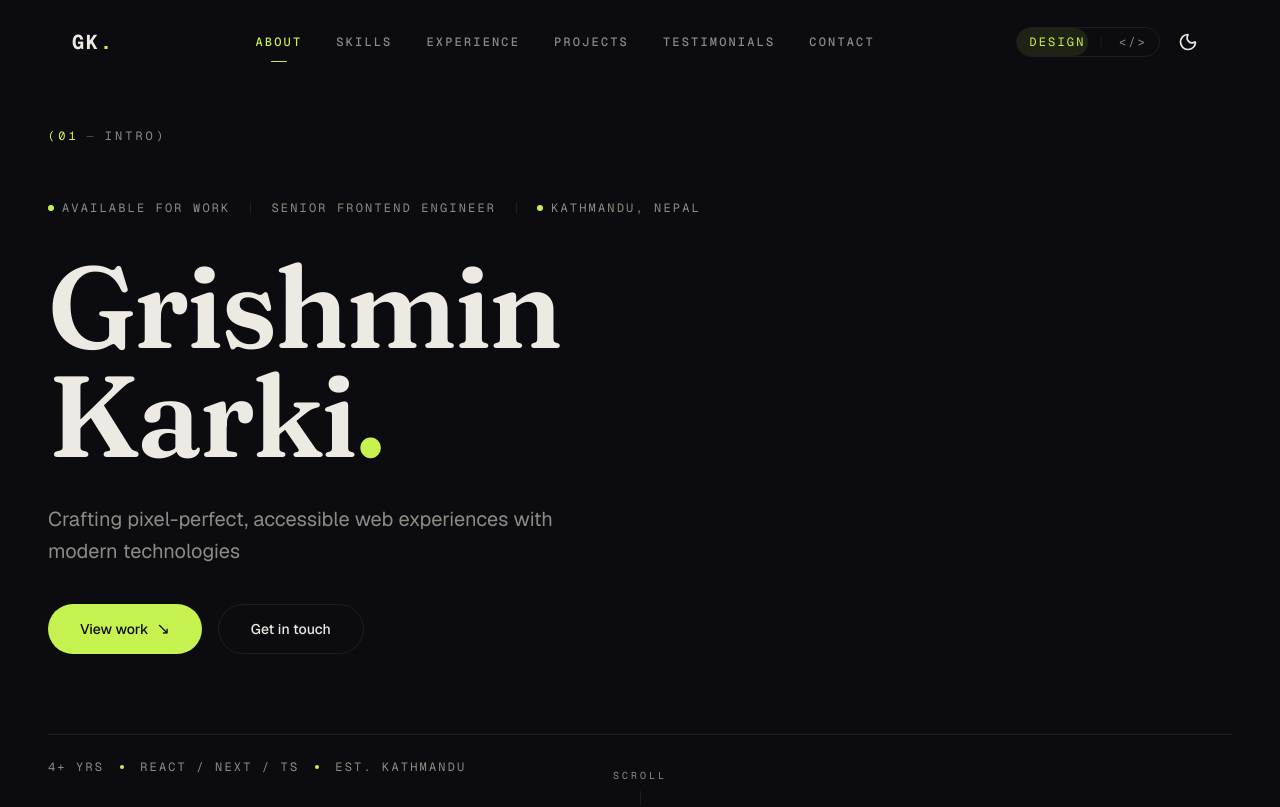
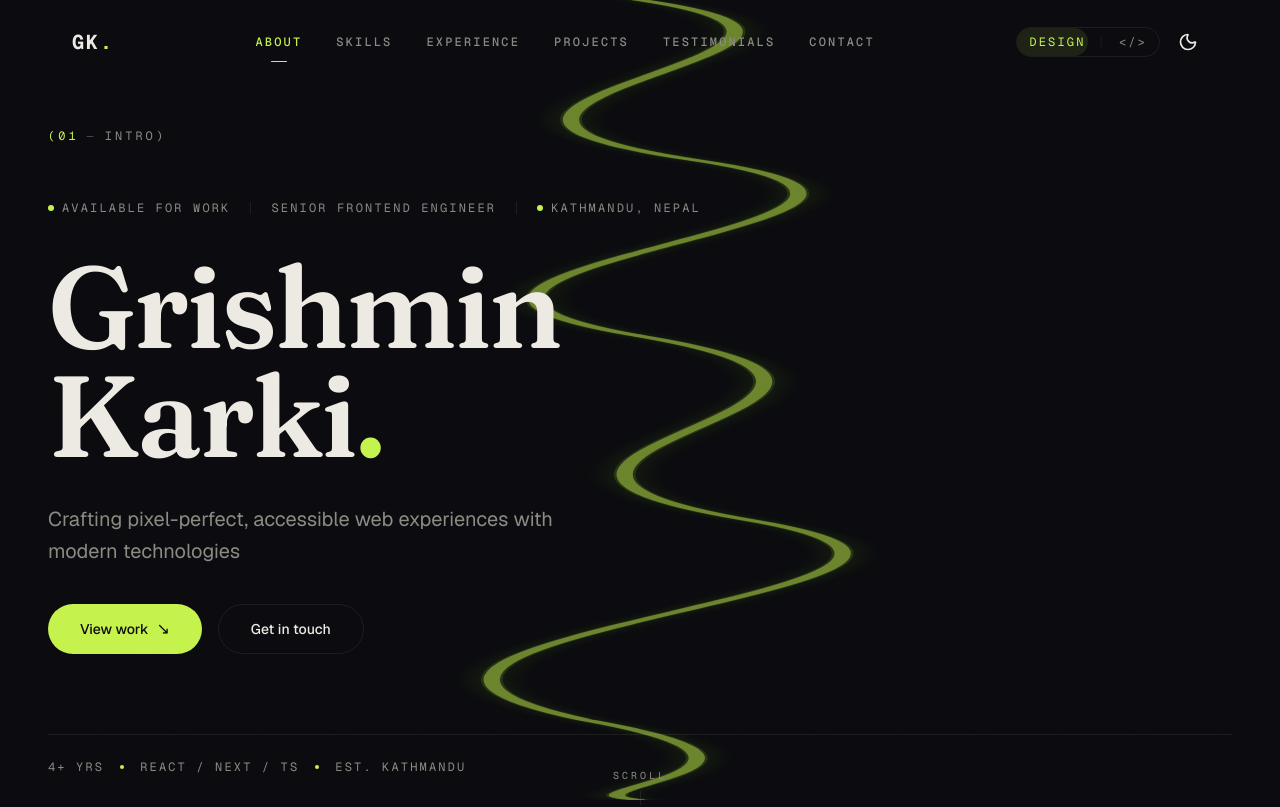
Before and after one commit to karkigrishmin/karkigrishmin.github.io, a Next.js app: page / in a window 1280 px wide. Shown: the top 807 px of the page. Built offline with nearby package versions, Linux system fonts and the light colour scheme.

Commit message:
feat: lime scroll-thread signature motif

```diff
--- a/app/page.tsx
+++ b/app/page.tsx
@@ -6,10 +6,15 @@
 import { Projects } from '@/components/sections/projects'
 import { Testimonials } from '@/components/sections/testimonials'
 import { Contact } from '@/components/sections/contact'
+import { LimeThread } from '@/components/primitives/lime-thread'
 
 export default function Home() {
   return (
     <main className="relative">
+      <div aria-hidden className="pointer-events-none fixed inset-0 z-0 flex justify-center">
+        <LimeThread className="h-full w-full max-w-6xl px-6 lg:px-8" />
+      </div>
+      <div className="relative z-10">
         <Navigation />
         <Hero />
         <About />
@@ -18,6 +23,7 @@
         <Projects />
         <Testimonials />
         <Contact />
+      </div>
     </main>
   )
 }
--- /dev/null
+++ b/components/primitives/lime-thread.tsx
@@ -0,0 +1,99 @@
+'use client'
+
+import { useScroll } from 'framer-motion'
+import { motion } from 'framer-motion'
+import { useReducedMotion } from '@/lib/use-reduced-motion'
+import { cn } from '@/lib/utils'
+
+interface LimeThreadProps {
+  className?: string
+}
+
+export function LimeThread({ className }: LimeThreadProps) {
+  const reduced = useReducedMotion()
+  const { scrollYProgress } = useScroll()
+
+  const pathD =
+    'M 50 0 C 80 60, 20 130, 55 200 C 90 270, 15 340, 50 420 C 85 500, 25 570, 60 650 C 95 730, 10 800, 45 900 C 70 960, 40 990, 50 1000'
+
+  if (reduced) {
+    return (
+      <svg
+        data-testid="lime-thread"
+        aria-hidden="true"
+        viewBox="0 0 100 1000"
+        preserveAspectRatio="none"
+        className={cn('h-full w-full', className)}
+        xmlns="http://www.w3.org/2000/svg"
+      >
+        <defs>
+          <filter id="lime-thread-glow" x="-20%" y="-5%" width="140%" height="110%">
+            <feGaussianBlur in="SourceGraphic" stdDeviation="1.5" result="blur" />
+            <feColorMatrix in="blur" type="saturate" values="2" result="saturated" />
+            <feMerge>
+              <feMergeNode in="saturated" />
+              <feMergeNode in="SourceGraphic" />
+            </feMerge>
+          </filter>
+        </defs>
+        <path
+          d={pathD}
+          fill="none"
+          stroke="var(--accent)"
+          strokeWidth="2"
+          strokeOpacity="0.18"
+          strokeLinecap="round"
+          filter="url(#lime-thread-glow)"
+        />
+        <path
+          d={pathD}
+          fill="none"
+          stroke="var(--accent)"
+          strokeWidth="1.5"
+          strokeOpacity="0.38"
+          strokeLinecap="round"
+        />
+      </svg>
+    )
+  }
+
+  return (
+    <svg
+      data-testid="lime-thread"
+      aria-hidden="true"
+      viewBox="0 0 100 1000"
+      preserveAspectRatio="none"
+      className={cn('h-full w-full', className)}
+      xmlns="http://www.w3.org/2000/svg"
+    >
+      <defs>
+        <filter id="lime-thread-glow" x="-20%" y="-5%" width="140%" height="110%">
+          <feGaussianBlur in="SourceGraphic" stdDeviation="1.5" result="blur" />
+          <feColorMatrix in="blur" type="saturate" values="2" result="saturated" />
+          <feMerge>
+            <feMergeNode in="saturated" />
+            <feMergeNode in="SourceGraphic" />
+          </feMerge>
+        </filter>
+      </defs>
+      <path
+        d={pathD}
+        fill="none"
+        stroke="var(--accent)"
+        strokeWidth="2"
+        strokeOpacity="0.12"
+        strokeLinecap="round"
+        filter="url(#lime-thread-glow)"
+      />
+      <motion.path
+        d={pathD}
+        fill="none"
+        stroke="var(--accent)"
+        strokeWidth="1.5"
+        strokeLinecap="round"
+        strokeOpacity="0.42"
+        style={{ pathLength: scrollYProgress }}
+      />
+    </svg>
+  )
+}
```
Also changed, not shown: 1 other file (tests, documents, lock files or other folders). Lines whose indentation alone changed are shown as unchanged.
